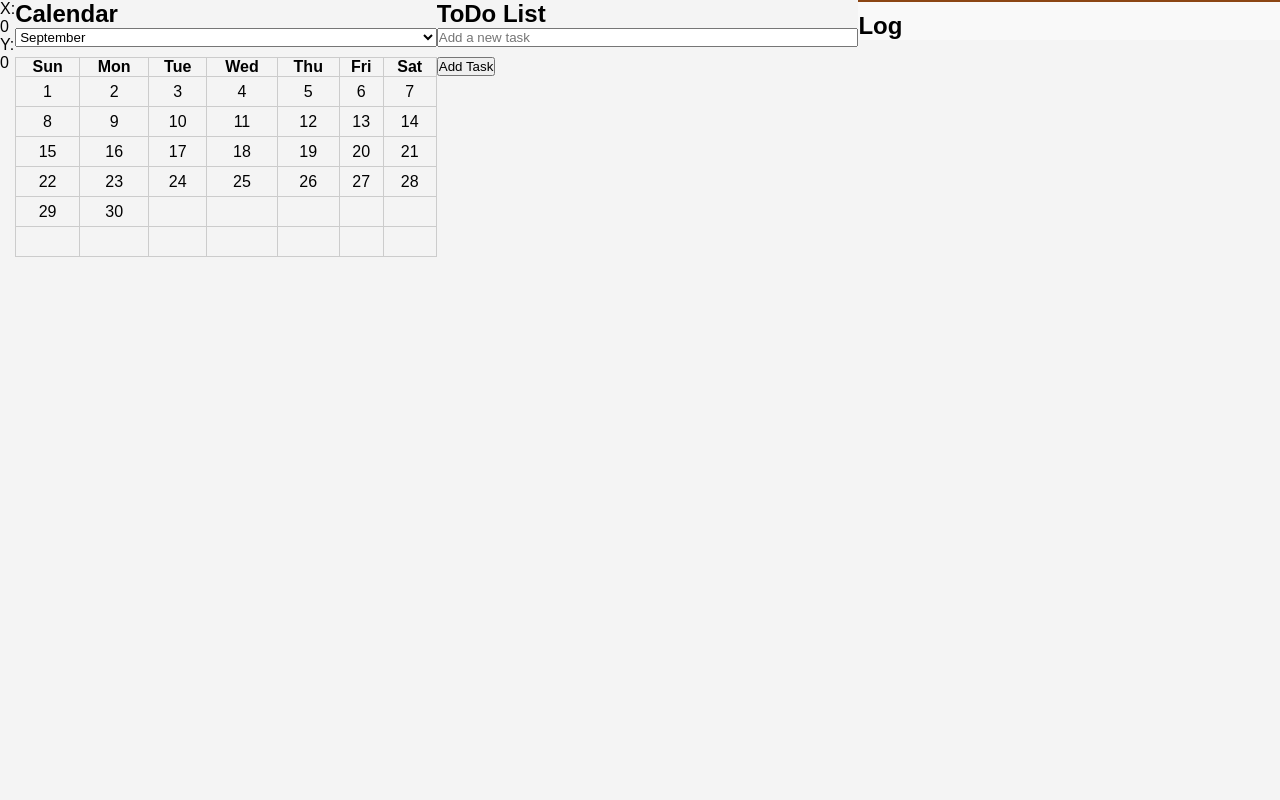
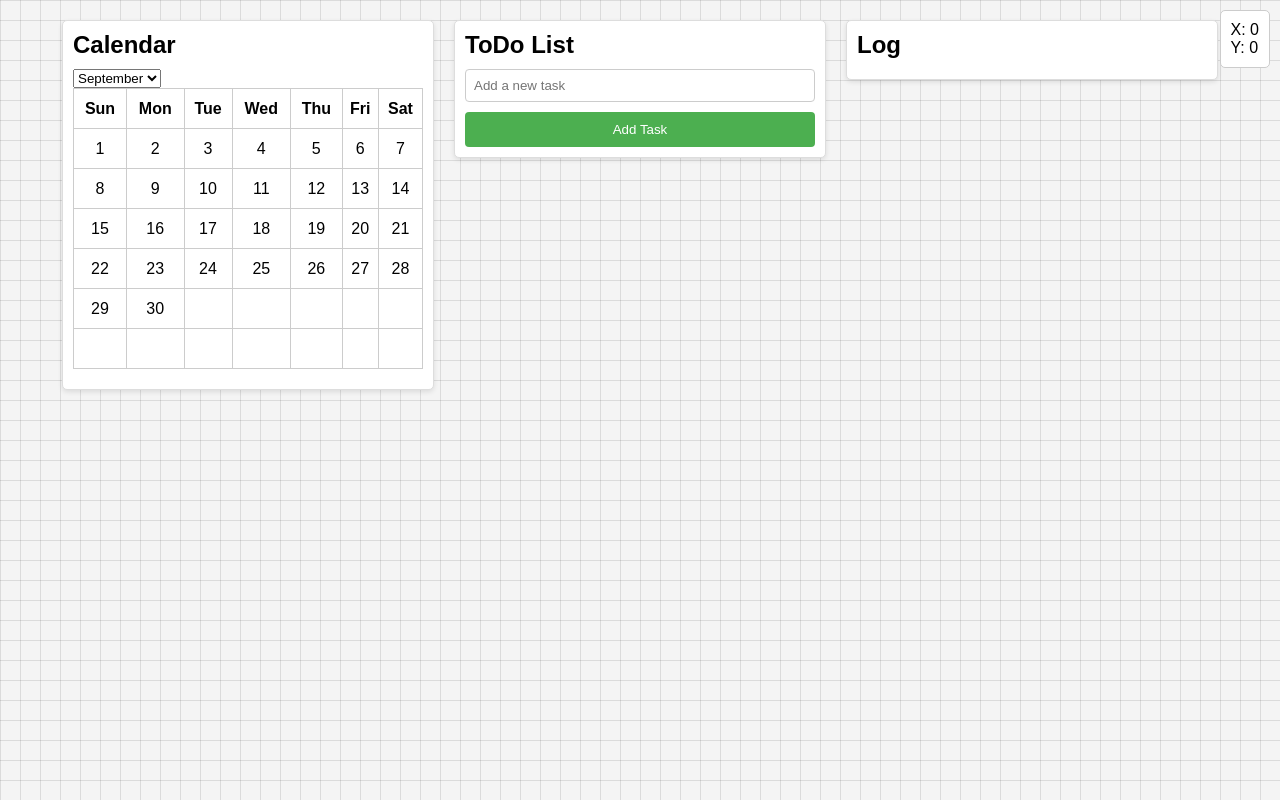
Before and after one commit to shirota111/shirota111.github.io, a PHP site: page /vectors.html in a window 1280 px wide. Run offline with PHP 8.4, Linux system fonts and the light colour scheme.

Commit message:
vectors.css の更新

```diff
--- a/vectors.css
+++ b/vectors.css
@@ -1,110 +1,104 @@
-/* 全体のリセット */
 * {
     box-sizing: border-box;
     margin: 0;
     padding: 0;
 }
 
-/* 背景の設定 */
 body {
     font-family: Arial, sans-serif;
     display: flex;
     justify-content: center;
     align-items: flex-start;
+    padding: 20px;
+    background-color: #f4f4f4;
     height: 100vh;
-    background-color: #f4f4f4;
+    position: relative;
+    overflow: hidden;
 }
 
-/* 屋台の全体構造 */
-.yatai {
-    width: 120mm;
-    background-color: #deb887; /* ウッドパネル風の色 */
-    border: 5px solid #8b4513; /* 木枠風の外枠 */
-}
-
-/* 屋根部分 */
-.roof {
-    height: 40mm;
-    background-color: #8b4513; /* 木製屋根 */
-    position: relative;
-}
-
-/* 屋根のストライプ */
-.roof-stripes {
-    background: repeating-linear-gradient(
-        45deg,
-        red,
-        red 10mm,
-        white 10mm,
-        white 20mm
-    );
-    height: 100%;
-    width: 100%;
+/* 方眼紙背景 */
+#grid-background {
     position: absolute;
     top: 0;
     left: 0;
+    width: 100%;
+    height: 100%;
+    background-image:
+        linear-gradient(90deg, rgba(0,0,0,0.1) 1px, transparent 1px),
+        linear-gradient(rgba(0,0,0,0.1) 1px, transparent 1px);
+    background-size: 20px 20px; /* 方眼のサイズ */
+    z-index: 0;
 }
 
-/* カウンター部分 */
-.counter {
-    padding: 20px;
-    background-color: #fffaf0; /* 明るい木材風の色 */
+/* ウィンドウ座標表示 */
+.window-coordinates {
+    position: absolute;
+    top: 10px;
+    right: 10px;
+    background-color: white;
+    padding: 10px;
+    border: 1px solid #ccc;
+    border-radius: 5px;
+    z-index: 2; /* 方眼紙より上に表示 */
 }
 
-/* コンテナの設定 */
-.container {
-    display: flex;
-    flex-direction: column;
-    align-items: center;
+.calendar-container, .todo-container, .log-container {
+    width: 30%;
+    margin: 0 10px;
+    background-color: #fff;
+    border: 1px solid #ddd;
+    padding: 10px;
+    border-radius: 5px;
+    box-shadow: 0 2px 5px rgba(0, 0, 0, 0.1);
+    z-index: 1;
 }
 
-/* カレンダーのスタイル */
-.calendar-container, .todo-container, .log-container {
-    width: 100%;
-    margin-bottom: 20px;
+h2 {
+    margin-bottom: 10px;
 }
 
-/* テーブル (カレンダー) */
 table {
     width: 100%;
     border-collapse: collapse;
+    margin-bottom: 10px;
 }
 
 table, th, td {
     border: 1px solid #ccc;
+    text-align: center;
+    height: 40px;
 }
 
-td {
-    height: 30px;
-    text-align: center;
+input[type="text"] {
+    width: 100%;
+    padding: 8px;
+    margin-bottom: 10px;
+    border: 1px solid #ccc;
+    border-radius: 4px;
 }
 
-#monthSelector {
+button {
     width: 100%;
-    margin-bottom: 10px;
+    padding: 10px;
+    background-color: #4CAF50;
+    color: white;
+    border: none;
+    border-radius: 4px;
+    cursor: pointer;
 }
 
-/* ToDoリストのスタイル */
-#todo-input, #task-date {
-    width: 100%;
-    margin-bottom: 10px;
+button:hover {
+    background-color: #45a049;
 }
 
-#todo-list, #log-list {
+ul {
     list-style-type: none;
     padding-left: 0;
 }
 
-#todo-list li, #log-list li {
-    background-color: #f0f0f0;
+ul li {
+    background-color: #f9f9f9;
+    padding: 10px;
     margin-bottom: 5px;
-    padding: 5px;
-    border-radius: 3px;
+    border: 1px solid #ddd;
 }
-
-/* ログエリア */
-.log-container {
-    border-top: 2px solid #8b4513;
-    padding-top: 10px;
-    background-color: #f9f9f9;
-}
```
